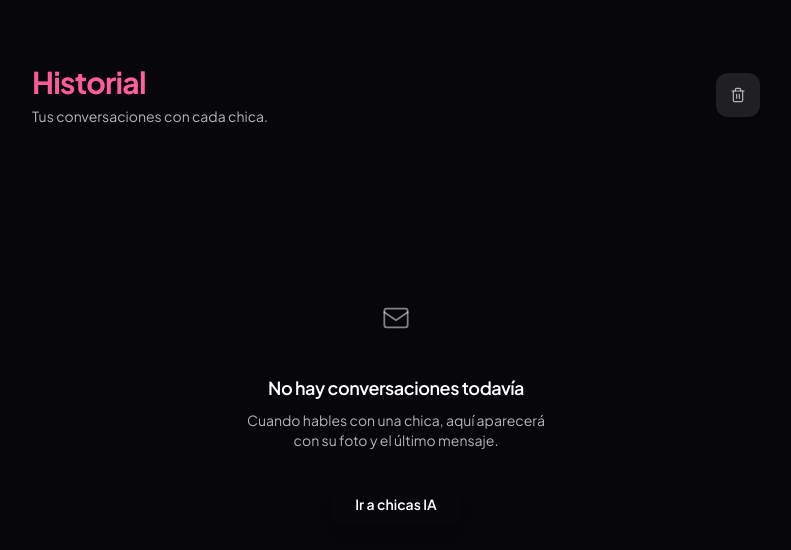
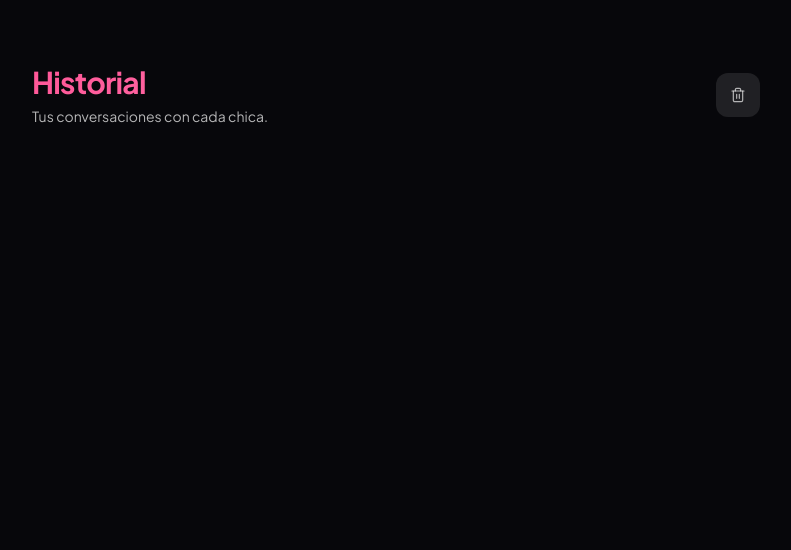
Before and after one commit to 3737631/luciaia, a Next.js app: page /luciaia/history in a window 1280 px wide. Shown: the top 550 px of the page, without its empty margins (244-1035 px from the left). Built offline with nearby package versions, Linux system fonts and the light colour scheme.

Commit message:
sin historial no mostrar nada en medio (sin boton iniciar chat)

```diff
--- a/src/app/history/page.tsx
+++ b/src/app/history/page.tsx
@@ -293,20 +293,7 @@ function HistoryContent() {
               </Link>
             </div>
           </div>
-        ) : rows.length === 0 ? (
-          <div className="flex flex-col items-center justify-center py-32 text-center">
-            <div className="mb-6 flex h-16 w-16 items-center justify-center rounded-2xl glass">
-              <svg viewBox="0 0 24 24" className="h-7 w-7 text-muted/50" fill="none" stroke="currentColor" strokeWidth="1.5" strokeLinecap="round" strokeLinejoin="round"><rect x="2" y="4" width="20" height="16" rx="2" /><path d="M22 7l-10 7L2 7" /></svg>
-            </div>
-            <p className="text-lg font-semibold tracking-tight">No hay conversaciones todavía</p>
-            <p className="mt-2 text-sm text-muted/70 max-w-xs">
-              Cuando hables con una chica, aquí aparecerá con su foto y el último mensaje.
-            </p>
-            <Link href="/girls" className="mt-8 rounded-xl gradient-btn px-6 py-3 text-sm font-semibold shadow-lg shadow-pink-500/25">
-              Ir a chicas IA
-            </Link>
-          </div>
-        ) : (
+        ) : rows.length === 0 ? null : (
           <div className="space-y-1">
             {rows.map((r) => (
               <div key={r.girlId} className="group relative flex items-center">
```
